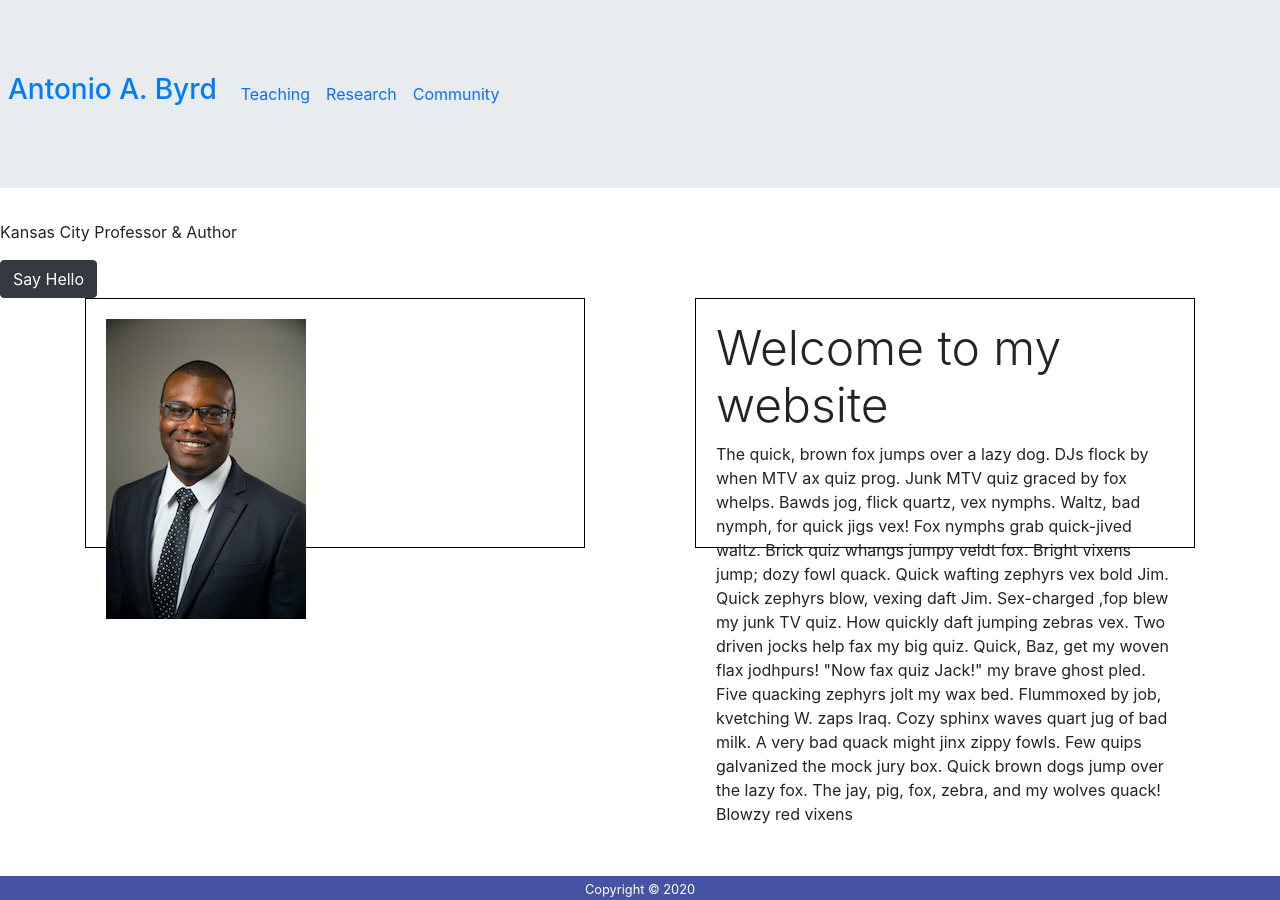
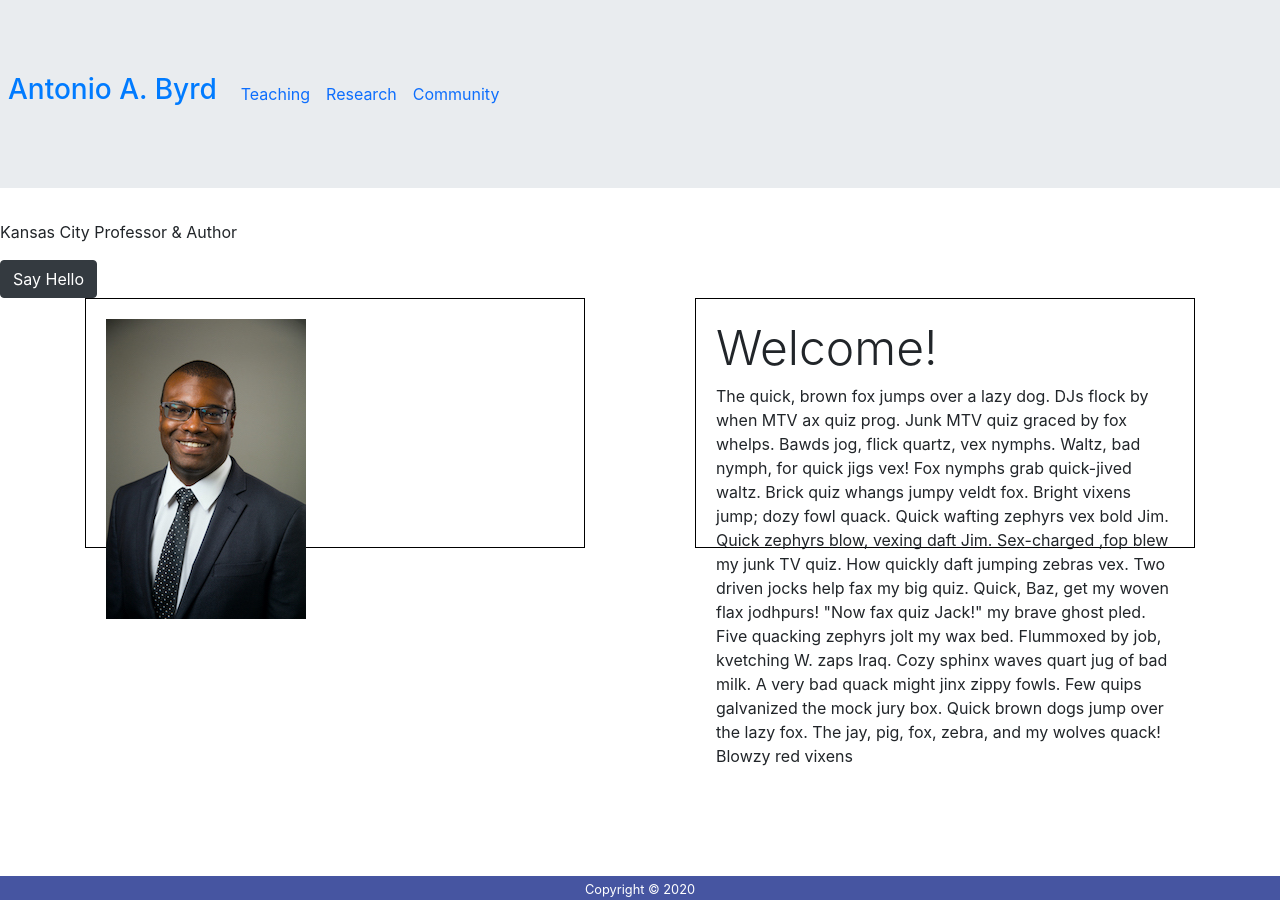
Before and after one commit to abyrd15/abyrd15.github.io, a Jekyll site: the page built from index.markdown, in a window 1280 px wide. Built offline with Jekyll 4.4.1, drawn with Linux system fonts in a browser that asks for light colours; nearby versions of some CDN libraries.

Commit message:
Edited content

```diff
--- a/_includes/home/section_welcome.html
+++ b/_includes/home/section_welcome.html
@@ -7,7 +7,7 @@
             </div>
 
             <div class="float-right">
-                <h1 class="display-5">Welcome to my website</h1>
+                <h1 class="display-5">Welcome!</h1>
                 <p>The quick, brown fox jumps over a lazy dog. DJs flock by when MTV ax quiz prog. Junk MTV quiz graced by fox whelps. Bawds jog, flick quartz, vex nymphs. Waltz, bad nymph, for quick jigs vex! Fox nymphs grab quick-jived waltz. Brick quiz whangs jumpy veldt fox. Bright vixens jump; dozy fowl quack. Quick wafting zephyrs vex bold Jim. Quick zephyrs blow, vexing daft Jim. Sex-charged ,fop blew my junk TV quiz. How quickly daft jumping zebras vex. Two driven jocks help fax my big quiz. Quick, Baz, get my woven flax jodhpurs! "Now fax quiz Jack!" my brave ghost pled. Five quacking zephyrs jolt my wax bed. Flummoxed by job, kvetching W. zaps Iraq. Cozy sphinx waves quart jug of bad milk. A very bad quack might jinx zippy fowls. Few quips galvanized the mock jury box. Quick brown dogs jump over the lazy fox. The jay, pig, fox, zebra, and my wolves quack! Blowzy red vixens</p>
             </div>
         </div>
```
